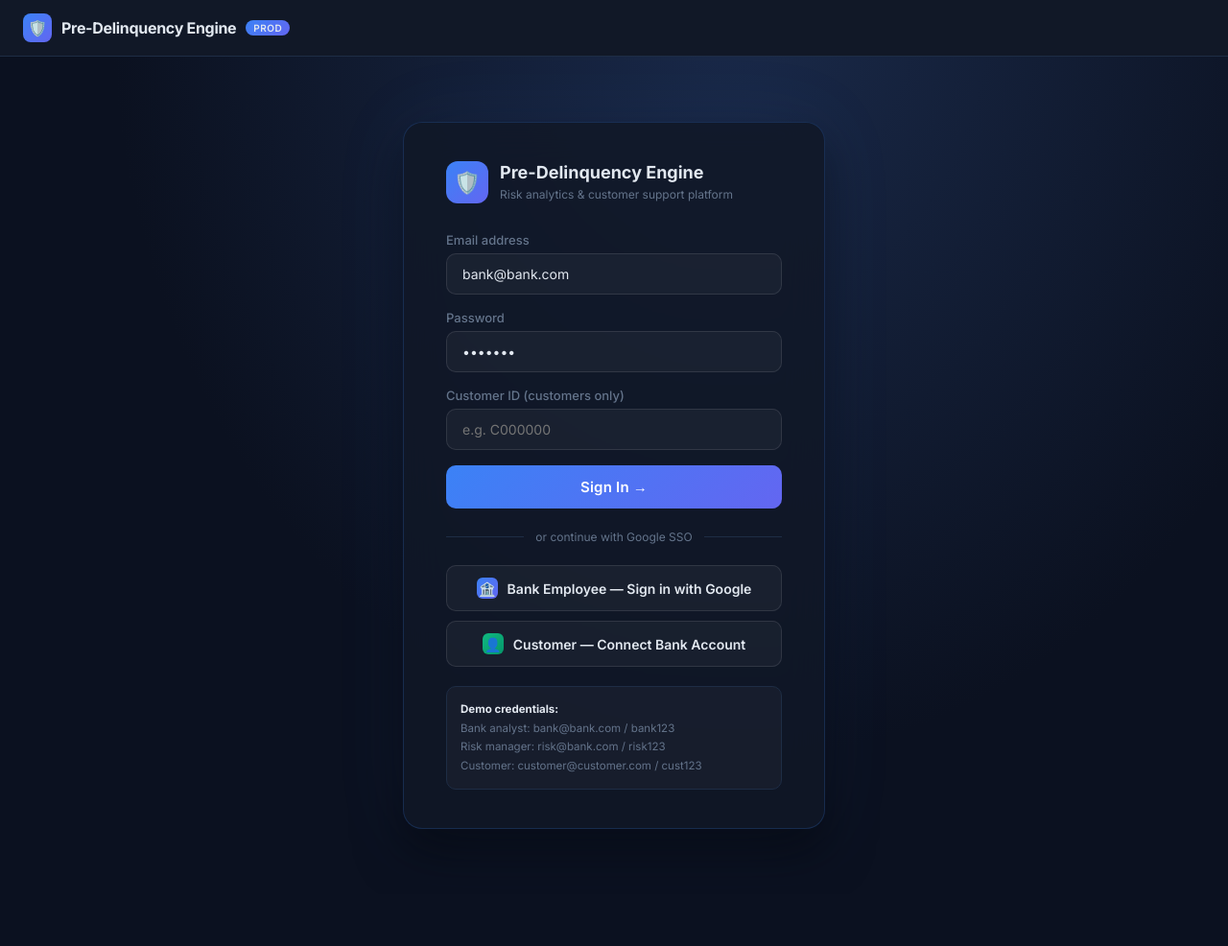
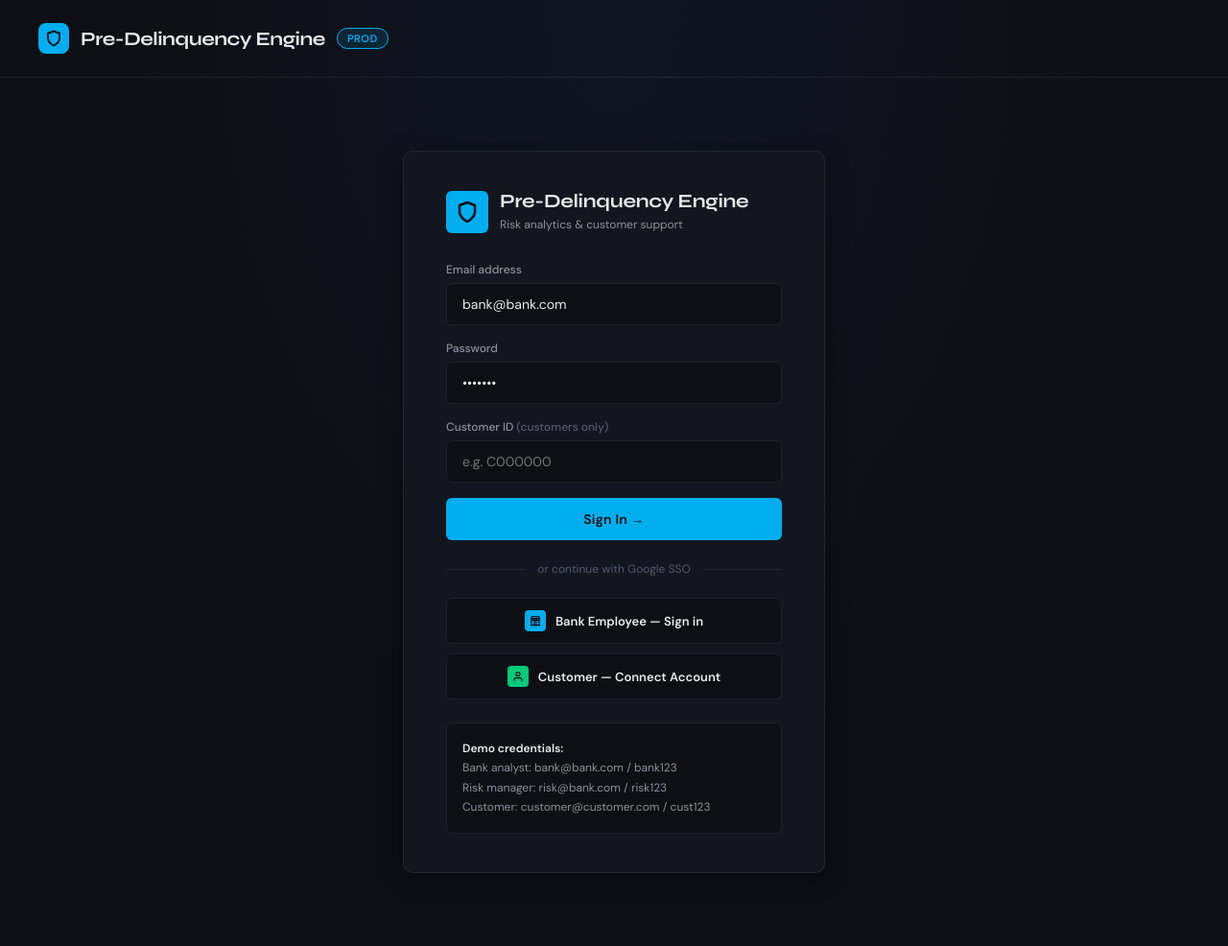
Before and after one commit to adhintra28/Credence, a Flask app: page / in a window 1280 px wide. Shown: the whole page at 96% size. Before the commit the page ends 864 px from the top, so only its background shows below. Run offline with Flask 3, Linux system fonts and the light colour scheme.

Commit message:
ui: implement exact Barclays Risk Monitor CSS styles

```diff
--- a/frontend/templates/base.html
+++ b/frontend/templates/base.html
@@ -5,109 +5,131 @@
   <meta name="viewport" content="width=device-width, initial-scale=1">
   <title>{% block title %}Pre-Delinquency Engine{% endblock %}</title>
   <link rel="preconnect" href="https://fonts.googleapis.com">
-  <link href="https://fonts.googleapis.com/css2?family=Inter:wght@300;400;500;600;700&display=swap" rel="stylesheet">
+  <link href="https://fonts.googleapis.com/css2?family=DM+Sans:wght@400;500;600&family=Syne:wght@400;600;700;800&display=swap" rel="stylesheet">
   <style>
     *, *::before, *::after { box-sizing: border-box; margin: 0; padding: 0; }
 
     :root {
-      --bg:       #0b1120;
-      --surface:  #111827;
-      --surface2: #1a2235;
-      --border:   #1e2d45;
-      --accent:   #3b82f6;
-      --accent2:  #6366f1;
-      --green:    #10b981;
-      --amber:    #f59e0b;
-      --red:      #ef4444;
-      --text:     #e2e8f0;
-      --muted:    #64748b;
-      --card-shadow: 0 4px 24px rgba(0,0,0,.4);
+      --bg-base: #0d0f14;
+      --bg-card: #13161e;
+      --bg-card-hover: #1a1e2a;
+      --bg-row-hover: #1c2030;
+      --border: #ffffff12;
+      --border-light: #ffffff0a;
+      --accent: #00aeef;
+      --accent-dim: #00aeef1f;
+      --text-primary: #e8eaf0;
+      --text-secondary: #8b90a0;
+      --text-muted: #545870;
+
+      --green: #00c97a;
+      --green-dim: #00c97a1a;
+      --green-border: #00c97a33;
+
+      --red: #ff6b6b;
+      --red-dim: #ff4d4d1a;
+      --red-border: #ff4d4d33;
+
+      --amber: #fbbf24;
+      --amber-dim: #f59e0b1a;
+      --amber-border: #f59e0b33;
+
+      --radius: 10px;
+      --radius-sm: 6px;
+      --shadow: 0 4px 24px #0006;
+
+      --font-body: 'DM Sans', sans-serif;
+      --font-display: 'Syne', sans-serif;
     }
 
     body {
-      font-family: 'Inter', sans-serif;
-      background: var(--bg);
-      color: var(--text);
+      font-family: var(--font-body);
+      background: var(--bg-base);
+      color: var(--text-primary);
       min-height: 100vh;
+      -webkit-font-smoothing: antialiased;
     }
 
     /* ── Top nav ── */
     .top {
-      background: var(--surface);
-      border-bottom: 1px solid var(--border);
-      padding: 14px 24px;
       display: flex;
       justify-content: space-between;
       align-items: center;
-      position: sticky;
-      top: 0;
-      z-index: 100;
-      backdrop-filter: blur(8px);
+      padding: 24px 40px;
+      border-bottom: 1px solid var(--border);
     }
     .top-brand {
       display: flex;
       align-items: center;
-      gap: 10px;
+      gap: 12px;
+      font-family: var(--font-display);
       font-weight: 700;
-      font-size: 16px;
-      letter-spacing: -.3px;
+      font-size: 20px;
+      letter-spacing: -0.5px;
     }
     .top-brand .badge {
-      font-size: 10px;
-      background: linear-gradient(135deg, var(--accent), var(--accent2));
-      padding: 2px 8px;
+      font-family: var(--font-body);
+      font-size: 11px;
+      background: var(--accent-dim);
+      color: var(--accent);
+      border: 1px solid var(--accent);
+      padding: 3px 10px;
       border-radius: 20px;
       font-weight: 600;
       letter-spacing: .5px;
     }
     .top-brand .logo-icon {
-      width: 30px; height: 30px;
-      background: linear-gradient(135deg, var(--accent), var(--accent2));
+      width: 32px; height: 32px;
+      background: var(--accent);
       border-radius: 8px;
       display: flex; align-items: center; justify-content: center;
-      font-size: 16px;
+      font-size: 18px;
     }
     .top-right {
       display: flex;
       align-items: center;
       gap: 16px;
       font-size: 13px;
-      color: var(--muted);
+      color: var(--text-secondary);
     }
     .top-right a {
-      color: var(--accent);
+      color: var(--text-primary);
       text-decoration: none;
-      padding: 5px 12px;
+      padding: 7px 14px;
       border: 1px solid var(--border);
-      border-radius: 6px;
+      border-radius: var(--radius-sm);
       transition: all .2s;
+      background: transparent;
     }
-    .top-right a:hover { background: var(--surface2); color: var(--text); }
+    .top-right a:hover {
+      background: var(--bg-card-hover);
+      color: var(--text-primary);
+    }
 
     /* ── Layout ── */
-    .wrap { max-width: 1140px; margin: 28px auto; padding: 0 20px; }
+    .wrap { max-width: 1200px; margin: 0 auto; padding: 36px 40px; }
 
     /* ── Cards ── */
     .card {
-      background: var(--surface);
+      background: var(--bg-card);
       border: 1px solid var(--border);
-      border-radius: 14px;
-      padding: 22px;
-      margin-bottom: 20px;
-      box-shadow: var(--card-shadow);
+      border-radius: var(--radius);
+      padding: 24px;
+      margin-bottom: 28px;
+      box-shadow: var(--shadow);
     }
 
     /* ── Buttons ── */
     .btn {
-      background: linear-gradient(135deg, var(--accent), var(--accent2));
+      background: var(--accent);
       color: #fff;
       border: 0;
-      border-radius: 8px;
-      padding: 10px 20px;
-      font-size: 14px;
+      border-radius: var(--radius-sm);
+      padding: 9px 18px;
+      font-size: 13px;
       font-weight: 600;
       cursor: pointer;
-      font-family: inherit;
+      font-family: var(--font-body);
       transition: opacity .2s, transform .15s;
       display: inline-block;
       text-decoration: none;
@@ -116,89 +138,150 @@
     .btn.ghost {
       background: transparent;
       border: 1px solid var(--border);
-      color: var(--text);
+      color: var(--text-secondary);
     }
-    .btn.ghost:hover { background: var(--surface2); }
-    .btn.green { background: linear-gradient(135deg, var(--green), #059669); }
-    .btn.red   { background: linear-gradient(135deg, var(--red), #dc2626); }
+    .btn.ghost:hover {
+      background: var(--accent-dim);
+      border-color: var(--accent);
+      color: var(--accent);
+    }
+    .btn.green { background: var(--green); color: #0d0f14; }
+    .btn.red   { background: var(--red); color: #0d0f14; }
 
     /* ── Tables ── */
+    .table-container {
+      background: var(--bg-card);
+      border: 1px solid var(--border);
+      border-radius: var(--radius);
+      box-shadow: var(--shadow);
+      overflow: hidden;
+    }
     table { width: 100%; border-collapse: collapse; font-size: 13px; }
-    th, td { border-bottom: 1px solid var(--border); padding: 10px 12px; text-align: left; }
-    th { background: var(--surface2); color: var(--muted); font-weight: 600; font-size: 11px; text-transform: uppercase; letter-spacing: .5px; }
-    tr:hover td { background: rgba(59,130,246,.04); }
+    th {
+      background: rgba(0,0,0,0.2);
+      border-bottom: 1px solid var(--border);
+      color: var(--text-muted);
+      font-size: 11px;
+      font-weight: 600;
+      letter-spacing: .7px;
+      padding: 12px 16px;
+      text-align: left;
+      text-transform: uppercase;
+      white-space: nowrap;
+    }
+    td {
+      border-bottom: 1px solid var(--border-light);
+      padding: 13px 16px;
+      vertical-align: middle;
+      font-size: 13px;
+    }
+    tr { transition: background .15s; }
+    tr:last-child td { border-bottom: none; }
+    tr:hover td { background: var(--bg-row-hover); }
 
     /* ── Tier badges ── */
-    .tier-Red   { background: rgba(239,68,68,.15); color: #fca5a5; font-weight: 600; padding: 3px 10px; border-radius: 20px; font-size: 12px; }
-    .tier-Amber { background: rgba(245,158,11,.15); color: #fcd34d; font-weight: 600; padding: 3px 10px; border-radius: 20px; font-size: 12px; }
-    .tier-Green { background: rgba(16,185,129,.15); color: #6ee7b7; font-weight: 600; padding: 3px 10px; border-radius: 20px; font-size: 12px; }
+    .tier-Red   { background: var(--red-dim); border: 1px solid var(--red-border); color: var(--red); font-weight: 600; padding: 4px 10px; border-radius: 20px; font-size: 11px; letter-spacing: 0.3px; display: inline-block; }
+    .tier-Amber { background: var(--amber-dim); border: 1px solid var(--amber-border); color: var(--amber); font-weight: 600; padding: 4px 10px; border-radius: 20px; font-size: 11px; letter-spacing: 0.3px; display: inline-block; }
+    .tier-Green { background: var(--green-dim); border: 1px solid var(--green-border); color: var(--green); font-weight: 600; padding: 4px 10px; border-radius: 20px; font-size: 11px; letter-spacing: 0.3px; display: inline-block; }
 
     /* ── KPIs ── */
-    .grid { display: grid; grid-template-columns: repeat(auto-fit, minmax(150px, 1fr)); gap: 14px; }
+    .grid { display: grid; grid-template-columns: repeat(auto-fit, minmax(180px, 1fr)); gap: 16px; margin-bottom: 28px; }
     .kpi {
-      background: var(--surface2);
+      background: var(--bg-card);
       border: 1px solid var(--border);
-      border-radius: 12px;
-      padding: 18px;
-      text-align: center;
+      border-radius: var(--radius);
+      padding: 20px 22px;
+      display: flex;
+      flex-direction: column;
+      gap: 6px;
+      position: relative;
+      overflow: hidden;
+      transition: transform 0.2s, border-color 0.2s;
     }
-    .kpi b { font-size: 26px; display: block; font-weight: 700;
-              background: linear-gradient(135deg, var(--accent), var(--accent2));
-              -webkit-background-clip: text; -webkit-text-fill-color: transparent; }
-    .kpi small { color: var(--muted); font-size: 12px; }
+    .kpi:hover {
+      border-color: rgba(255,255,255,0.12);
+      transform: translateY(-2px);
+    }
+    .kpi b {
+      font-family: var(--font-display);
+      font-size: 32px;
+      font-weight: 700;
+      line-height: 1;
+      color: var(--text-primary);
+    }
+    .kpi small {
+      color: var(--text-secondary);
+      font-size: 12px;
+      letter-spacing: .6px;
+      text-transform: uppercase;
+    }
 
     /* ── Nav strip ── */
-    .nav { display: flex; gap: 6px; align-items: center; flex-wrap: wrap; }
+    .nav { display: flex; gap: 8px; align-items: center; flex-wrap: wrap; margin-bottom: 28px; }
     .nav a {
-      color: var(--muted);
+      background: transparent;
+      border: 1px solid var(--border);
+      border-radius: var(--radius-sm);
+      color: var(--text-secondary);
+      font-family: var(--font-body);
+      font-size: 12px;
+      padding: 7px 14px;
+      transition: all .18s;
       text-decoration: none;
-      padding: 6px 14px;
-      border-radius: 7px;
-      font-size: 13px;
-      font-weight: 500;
-      transition: all .2s;
-      border: 1px solid transparent;
     }
-    .nav a:hover, .nav a.active { background: var(--surface2); color: var(--text); border-color: var(--border); }
+    .nav a:hover { border-color: rgba(255,255,255,0.2); color: var(--text-primary); }
+    .nav a.active { background: var(--accent-dim); border-color: var(--accent); color: var(--accent); }
+
+    /* ── Typography headers ── */
+    h2 {
+      color: var(--text-primary);
+      font-family: var(--font-display);
+      font-size: 26px;
+      font-weight: 700;
+      letter-spacing: -.5px;
+      margin-bottom: 6px;
+    }
+    h3 { font-family: var(--font-display); font-size: 18px; font-weight: 600; margin-bottom: 16px; letter-spacing: -0.2px; }
+    .subtitle { color: var(--text-secondary); font-size: 13px; margin: 0; }
 
     /* ── Form elements ── */
     input, select, textarea {
-      background: var(--surface2);
+      background: var(--bg-base);
       border: 1px solid var(--border);
-      color: var(--text);
-      border-radius: 8px;
-      padding: 10px 14px;
-      font-family: inherit;
-      font-size: 14px;
+      color: var(--text-primary);
+      border-radius: var(--radius-sm);
+      padding: 9px 12px;
+      font-family: var(--font-body);
+      font-size: 13px;
       width: 100%;
       transition: border-color .2s;
+      outline: none;
     }
-    input:focus, select:focus { outline: none; border-color: var(--accent); }
-    select option { background: var(--surface); }
-    label { display: block; margin-bottom: 6px; font-size: 13px; color: var(--muted); font-weight: 500; }
+    input:focus, select:focus { border-color: var(--accent); }
+    select option { background: var(--bg-card); }
+    label { display: block; margin-bottom: 6px; font-size: 12px; color: var(--text-secondary); font-weight: 500; }
 
     /* ── Alerts ── */
-    .msg { background: rgba(16,185,129,.1); border: 1px solid rgba(16,185,129,.3); color: #6ee7b7; padding: 12px 16px; border-radius: 8px; margin-bottom: 16px; font-size: 14px; }
-    .err { background: rgba(239,68,68,.1); border: 1px solid rgba(239,68,68,.3); color: #fca5a5; padding: 12px 16px; border-radius: 8px; margin-bottom: 16px; font-size: 14px; }
+    .msg { background: var(--green-dim); border: 1px solid var(--green-border); color: var(--green); padding: 12px 16px; border-radius: var(--radius-sm); margin-bottom: 16px; font-size: 13px; }
+    .err { background: var(--red-dim); border: 1px solid var(--red-border); color: var(--red); padding: 12px 16px; border-radius: var(--radius-sm); margin-bottom: 16px; font-size: 13px; }
 
-    small { color: var(--muted); font-size: 12px; }
-    h2 { font-size: 20px; font-weight: 700; margin-bottom: 6px; }
-    h3 { font-size: 16px; font-weight: 600; margin-bottom: 12px; }
     hr { border: none; border-top: 1px solid var(--border); margin: 20px 0; }
-    code { background: var(--surface2); padding: 2px 7px; border-radius: 5px; font-size: 12px; color: #93c5fd; }
+    code { font-family: Courier New, monospace; font-size: 11px; letter-spacing: 0.5px; color: var(--text-muted); }
   </style>
   {% block head %}{% endblock %}
 </head>
 <body>
 <div class="top">
   <div class="top-brand">
-    <div class="logo-icon">🛡️</div>
+    <div class="logo-icon">
+      <svg width="18" height="18" viewBox="0 0 24 24" fill="none" stroke="#0d0f14" stroke-width="2.5" stroke-linecap="round" stroke-linejoin="round"><path d="M12 22s8-4 8-10V5l-8-3-8 3v7c0 6 8 10 8 10z"></path></svg>
+    </div>
     Pre-Delinquency Engine
     <span class="badge">PROD</span>
   </div>
   <div class="top-right">
     {% if session.get('email') %}
-      <span>{{ session.email }} · <strong style="color:var(--text)">{{ session.role }}</strong>{% if session.get('bank') %} @ {{ session.bank }}{% endif %}</span>
+      <span>{{ session.email }} · <strong style="color:var(--text-primary)">{{ session.role }}</strong>{% if session.get('bank') %} @ {{ session.bank }}{% endif %}</span>
       <a href="/logout">Logout</a>
     {% endif %}
   </div>
--- a/frontend/templates/login.html
+++ b/frontend/templates/login.html
@@ -1,69 +1,75 @@
 {% extends "base.html" %}{% block title %}Sign In — Pre-Delinquency Engine{% endblock %}
 {% block head %}
 <style>
-  body { background: radial-gradient(ellipse at 60% 0%, #1a2a4a 0%, #0b1120 60%); }
-  .login-wrap { min-height: calc(100vh - 60px); display: flex; align-items: center; justify-content: center; padding: 40px 16px; }
+  body { background: radial-gradient(ellipse at 50% 0%, #101522 0%, var(--bg-base) 60%); }
+  .login-wrap { min-height: calc(100vh - 80px); display: flex; align-items: center; justify-content: center; padding: 40px 16px; }
   .login-card {
-    background: rgba(17,24,39,.85);
-    border: 1px solid rgba(59,130,246,.2);
-    border-radius: 20px;
+    background: var(--bg-card);
+    border: 1px solid var(--border);
+    border-radius: var(--radius);
     padding: 40px 44px;
     width: 100%; max-width: 440px;
-    box-shadow: 0 0 80px rgba(59,130,246,.08), 0 24px 48px rgba(0,0,0,.5);
-    backdrop-filter: blur(20px);
+    box-shadow: var(--shadow);
     animation: fadeUp .4s ease;
   }
   @keyframes fadeUp { from { opacity:0; transform: translateY(16px); } to { opacity:1; transform: none; } }
   .login-logo { display: flex; align-items: center; gap: 12px; margin-bottom: 30px; }
-  .login-logo .icon { width: 44px; height: 44px; background: linear-gradient(135deg, #3b82f6, #6366f1); border-radius: 12px; display: flex; align-items: center; justify-content: center; font-size: 22px; flex-shrink: 0; }
-  .login-logo h1 { font-size: 18px; font-weight: 700; line-height: 1.2; }
-  .login-logo span { font-size: 12px; color: var(--muted); }
+  .login-logo .icon {
+    width: 44px; height: 44px;
+    background: var(--accent);
+    border-radius: var(--radius-sm);
+    display: flex; align-items: center; justify-content: center;
+  }
+  .login-logo h1 { font-family: var(--font-display); font-size: 20px; font-weight: 700; line-height: 1.2; letter-spacing: -0.3px; margin: 0; }
+  .login-logo span { font-size: 12px; color: var(--text-secondary); }
   .field { margin-bottom: 16px; }
   .field input {
-    background: rgba(255,255,255,.04);
-    border: 1px solid rgba(255,255,255,.1);
+    background: var(--bg-base);
+    border: 1px solid var(--border);
     padding: 12px 16px;
     font-size: 14px;
-    border-radius: 10px;
+    border-radius: var(--radius-sm);
     transition: border-color .2s, box-shadow .2s;
   }
-  .field input:focus { border-color: var(--accent); box-shadow: 0 0 0 3px rgba(59,130,246,.15); }
+  .field input:focus { border-color: var(--accent); box-shadow: 0 0 0 3px var(--accent-dim); }
   .submit-btn {
     width: 100%; padding: 13px;
-    background: linear-gradient(135deg, #3b82f6, #6366f1);
-    border: 0; border-radius: 10px; color: #fff;
-    font-size: 15px; font-weight: 600; font-family: inherit;
+    background: var(--accent);
+    border: 0; border-radius: var(--radius-sm); color: #0d0f14;
+    font-size: 14px; font-weight: 600; font-family: var(--font-body);
     cursor: pointer; transition: opacity .2s, transform .15s;
     letter-spacing: .2px;
   }
   .submit-btn:hover { opacity: .88; transform: translateY(-1px); }
-  .divider { display: flex; align-items: center; gap: 12px; margin: 22px 0; color: var(--muted); font-size: 12px; }
+  .divider { display: flex; align-items: center; gap: 12px; margin: 22px 0; color: var(--text-muted); font-size: 12px; }
   .divider::before, .divider::after { content: ''; flex: 1; height: 1px; background: var(--border); }
   .sso-btn {
     display: flex; align-items: center; justify-content: center; gap: 10px;
     width: 100%; padding: 12px;
-    border-radius: 10px; border: 1px solid rgba(255,255,255,.1);
-    background: rgba(255,255,255,.04);
-    font-size: 14px; font-weight: 600; font-family: inherit;
-    cursor: pointer; text-decoration: none; color: var(--text);
+    border-radius: var(--radius-sm); border: 1px solid var(--border);
+    background: var(--bg-base);
+    font-size: 13px; font-weight: 600; font-family: var(--font-body);
+    cursor: pointer; text-decoration: none; color: var(--text-primary);
     transition: all .2s; margin-bottom: 10px;
   }
-  .sso-btn:hover { background: rgba(255,255,255,.08); border-color: rgba(255,255,255,.2); transform: translateY(-1px); }
-  .sso-btn .icon { width: 22px; height: 22px; border-radius: 6px; display: flex; align-items: center; justify-content: center; font-size: 14px; }
-  .sso-btn.bank .icon { background: linear-gradient(135deg, #3b82f6, #6366f1); }
-  .sso-btn.customer .icon { background: linear-gradient(135deg, #10b981, #059669); }
-  .hints { margin-top: 20px; padding: 14px; background: rgba(255,255,255,.03); border-radius: 10px; border: 1px solid var(--border); }
-  .hints p { font-size: 11.5px; color: var(--muted); line-height: 1.7; margin: 0; }
+  .sso-btn:hover { background: var(--bg-card-hover); border-color: rgba(255,255,255,.2); transform: translateY(-1px); }
+  .sso-btn .icon { width: 22px; height: 22px; border-radius: 4px; display: flex; align-items: center; justify-content: center; font-size: 14px; }
+  .sso-btn.bank .icon { background: var(--accent); }
+  .sso-btn.customer .icon { background: var(--green); }
+  .hints { margin-top: 24px; padding: 16px; background: var(--bg-base); border-radius: var(--radius-sm); border: 1px solid var(--border); }
+  .hints p { font-size: 12px; color: var(--text-secondary); line-height: 1.7; margin: 0; }
 </style>
 {% endblock %}
 {% block body %}
 <div class="login-wrap">
   <div class="login-card">
     <div class="login-logo">
-      <div class="icon">🛡️</div>
+      <div class="icon">
+        <svg width="24" height="24" viewBox="0 0 24 24" fill="none" stroke="#0d0f14" stroke-width="2.5" stroke-linecap="round" stroke-linejoin="round"><path d="M12 22s8-4 8-10V5l-8-3-8 3v7c0 6 8 10 8 10z"></path></svg>
+      </div>
       <div>
         <h1>Pre-Delinquency Engine</h1>
-        <span>Risk analytics &amp; customer support platform</span>
+        <span>Risk analytics &amp; customer support</span>
       </div>
     </div>
 
@@ -72,24 +78,24 @@
     <form method="post">
       <div class="field"><label>Email address</label><input name="email" type="email" placeholder="you@yourbank.com" value="bank@bank.com" autocomplete="email"></div>
       <div class="field"><label>Password</label><input name="password" type="password" placeholder="••••••••" value="bank123"></div>
-      <div class="field"><label>Customer ID <span style="color:var(--muted)">(customers only)</span></label><input name="customer_id" placeholder="e.g. C000000"></div>
+      <div class="field"><label>Customer ID <span style="color:var(--text-muted)">(customers only)</span></label><input name="customer_id" placeholder="e.g. C000000"></div>
       <button type="submit" class="submit-btn">Sign In →</button>
     </form>
 
     <div class="divider">or continue with Google SSO</div>
 
     <a href="/login/bank" class="sso-btn bank">
-      <span class="icon">🏦</span>
-      Bank Employee — Sign in with Google
+      <span class="icon"><svg width="12" height="12" viewBox="0 0 24 24" fill="none" stroke="#0d0f14" stroke-width="2.5" stroke-linecap="round" stroke-linejoin="round"><path d="M3 21h18"></path><path d="M3 7v1a3 3 0 0 0 6 0v-1m0 1a3 3 0 0 0 6 0v-1m0 1a3 3 0 0 0 6 0v-1h-18l2-4h14l2 4"></path><line x1="4" y1="10" x2="4" y2="21"></line><line x1="20" y1="10" x2="20" y2="21"></line><path d="M14 21V9a2 2 0 0 0-4 0v12"></path></svg></span>
+      Bank Employee — Sign in
     </a>
     <a href="/login/customer" class="sso-btn customer">
-      <span class="icon">👤</span>
-      Customer — Connect Bank Account
+      <span class="icon"><svg width="12" height="12" viewBox="0 0 24 24" fill="none" stroke="#0d0f14" stroke-width="2.5" stroke-linecap="round" stroke-linejoin="round"><path d="M20 21v-2a4 4 0 0 0-4-4H8a4 4 0 0 0-4 4v2"></path><circle cx="12" cy="7" r="4"></circle></svg></span>
+      Customer — Connect Account
     </a>
 
     <div class="hints">
       <p>
-        <strong style="color:var(--text)">Demo credentials:</strong><br>
+        <strong style="color:var(--text-primary)">Demo credentials:</strong><br>
         Bank analyst: bank@bank.com / bank123<br>
         Risk manager: risk@bank.com / risk123<br>
         Customer: customer@customer.com / cust123
```
Also changed, not shown: frontend/templates/bank.html (+50 -36 lines), frontend/templates/bank_login.html (+21 -25 lines), frontend/templates/customer.html (+59 -46 lines), frontend/templates/customer_login.html (+21 -24 lines).
